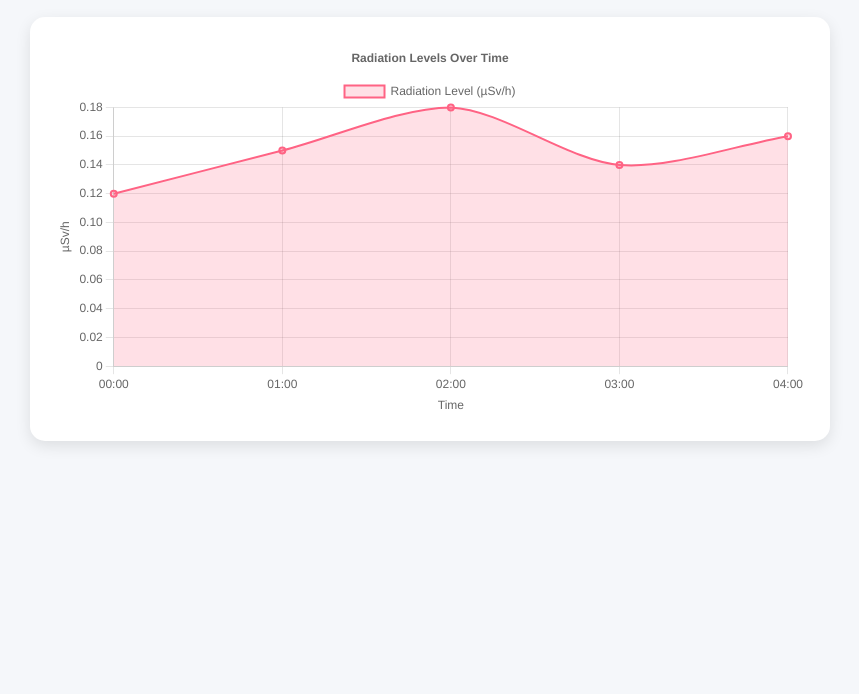
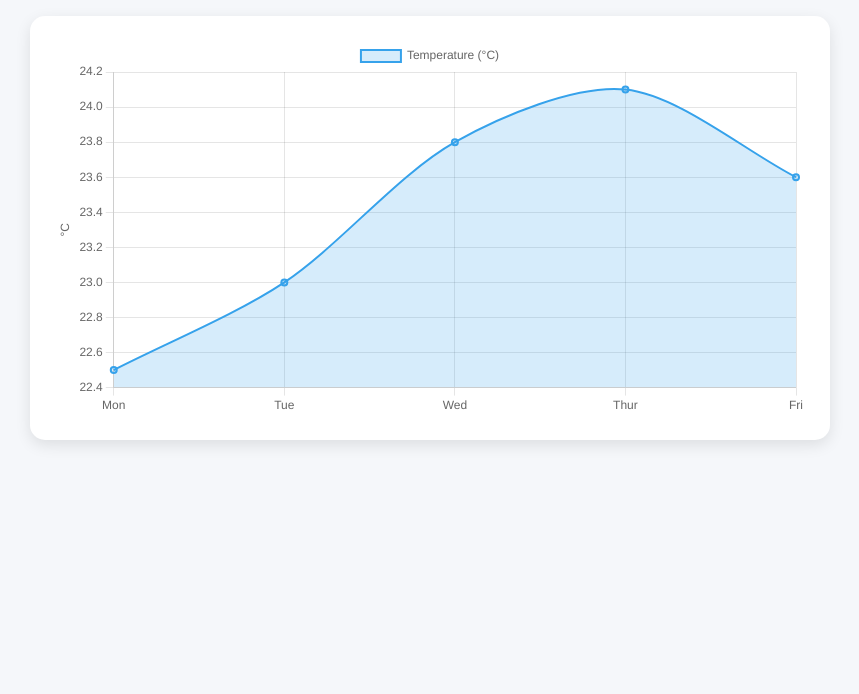
Before and after one commit to NavyaVemuru/Test, a plain HTML site: page index.html in a window 1280 px wide. Shown: the part 106-800 px from the top of the page, without its empty margins (210-1069 px from the left). Drawn offline with nearby package versions, Linux system fonts and the light colour scheme.

Commit message:
Update index.html

```diff
--- a/index.html
+++ b/index.html
@@ -2,31 +2,29 @@
 <html lang="en">
 <head>
   <meta charset="UTF-8">
-  <title>Radiation Digital Twin Dashboard</title>
+  <title>Test URL for Radian Digital Integration</title>
   <link rel="stylesheet" href="style.css">
-<script src="https://cdn.jsdelivr.net/npm/chart.js"></script>
+  <script src="https://cdn.jsdelivr.net/npm/chart.js"></script>
 </head>
 <body>
   <div class="container">
-    <h1>🌐 Radiation Digital Twin Dashboard</h1>
+    <h1>Test URL for Radian Digital Integration</h1>
     <div class="chart-container">
-      <canvas id="radiationChart"></canvas>
+      <canvas id="temperatureChart"></canvas>
     </div>
   </div>
 
   <script>
-    const ctx = document.getElementById('radiationChart').getContext('2d');
-    const radiationChart = new Chart(ctx, {
+    const ctx = document.getElementById('temperatureChart').getContext('2d');
+    const temperatureChart = new Chart(ctx, {
       type: 'line',
       data: {
-        labels: [
-          '00:00', '01:00', '02:00', '03:00', '04:00'
-        ],
+        labels: ['Mon', 'Tue', 'Wed', 'Thur', 'Fri'],
         datasets: [{
-          label: 'Radiation Level (µSv/h)',
-          data: [0.12, 0.15, 0.18, 0.14, 0.16],
-          backgroundColor: 'rgba(255, 99, 132, 0.2)',
-          borderColor: '#ff6384',
+          label: 'Temperature (°C)',
+          data: [22.5, 23.0, 23.8, 24.1, 23.6],
+          backgroundColor: 'rgba(54, 162, 235, 0.2)',
+          borderColor: '#36A2EB',
           borderWidth: 2,
           fill: true,
           tension: 0.3
@@ -37,24 +35,14 @@
         plugins: {
           legend: {
             position: 'top'
-          },
-          title: {
-            display: true,
-            text: 'Radiation Levels Over Time'
           }
         },
         scales: {
           y: {
-            beginAtZero: true,
+            beginAtZero: false,
             title: {
               display: true,
-              text: 'µSv/h'
-            }
-          },
-          x: {
-            title: {
-              display: true,
-              text: 'Time'
+              text: '°C'
             }
           }
         }
```
